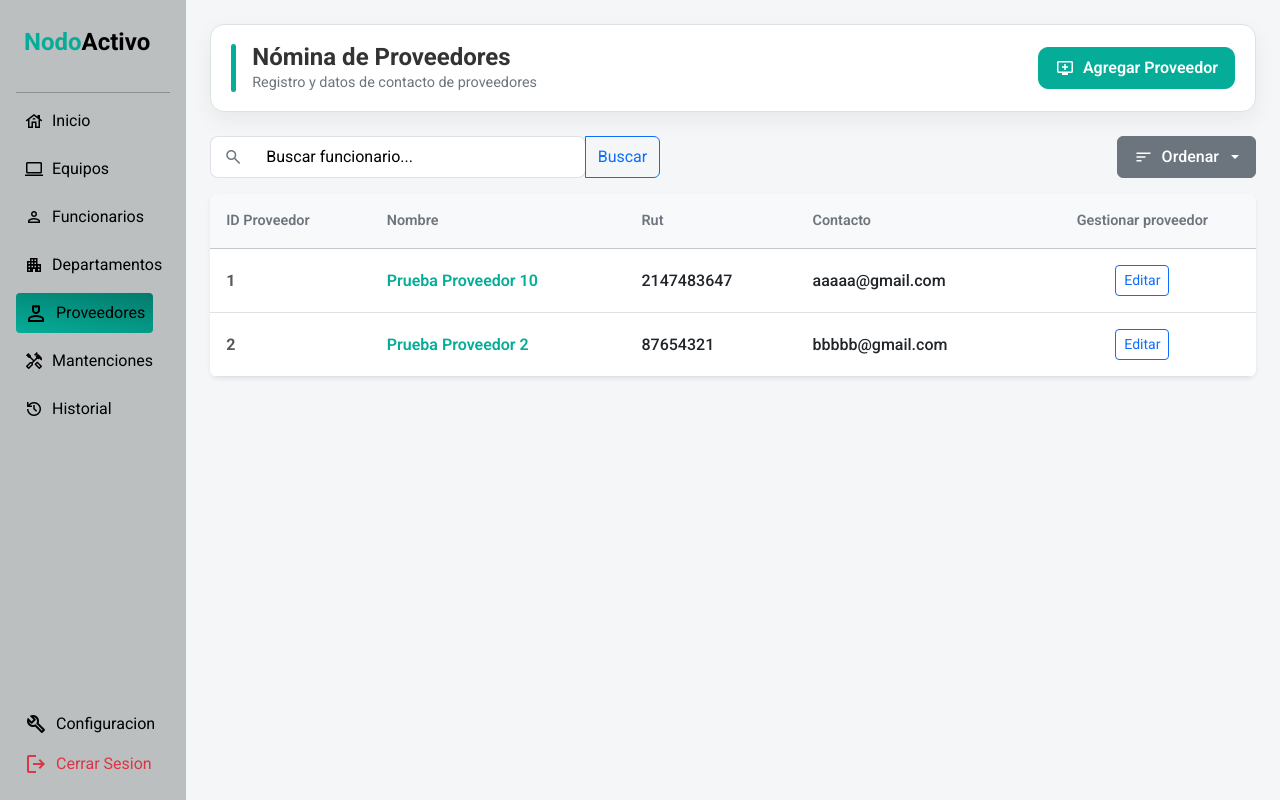
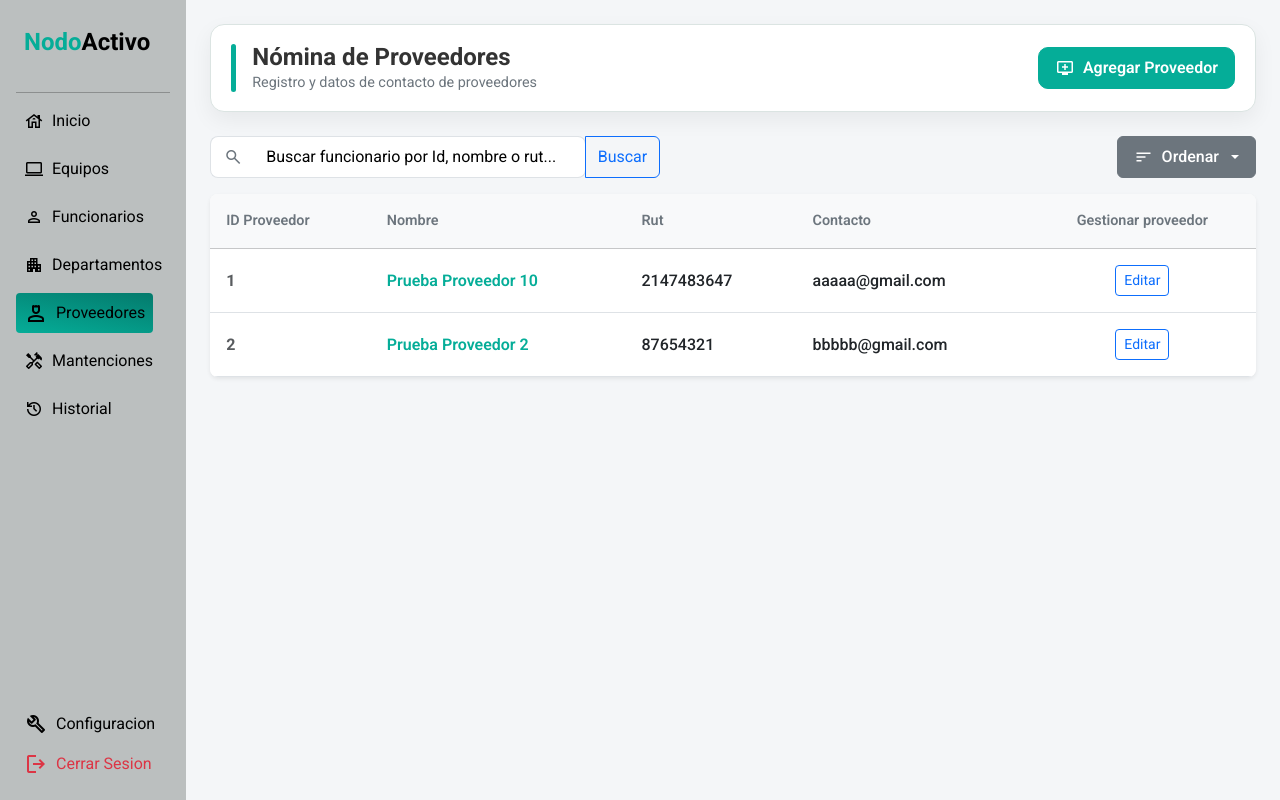
Before and after one commit to bsantander/Proyecto-TIS-1-E3-2026, a PHP site: page /Pages_Admin/proveedores.php in a window 1280 px wide. Run offline with PHP 8.4, Linux system fonts and the light colour scheme; data comes from the database, SQL or seed files in the repository.

```diff
--- a/Pages_Admin/proveedores.php
+++ b/Pages_Admin/proveedores.php
@@ -210,7 +210,7 @@
                             type="text"
                             name="buscar"
                             class="Buscador form-control border-start-0 rounded-end-3 py-2"
-                            placeholder="Buscar funcionario..."
+                            placeholder="Buscar funcionario por Id, nombre o rut..."
                             value="<?php echo $_GET['buscar'] ?? ''; ?>">
 
                         <button class="btn btn-outline-primary" type="submit">
```
